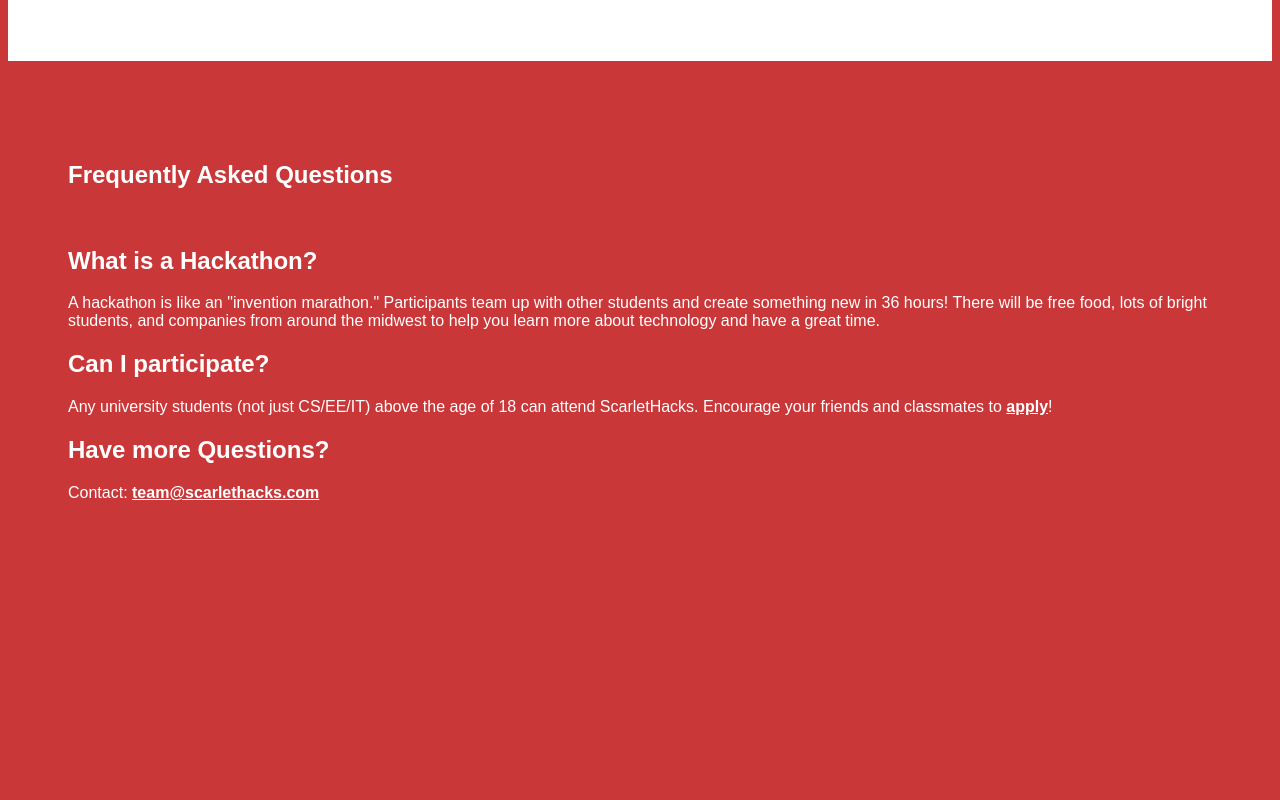
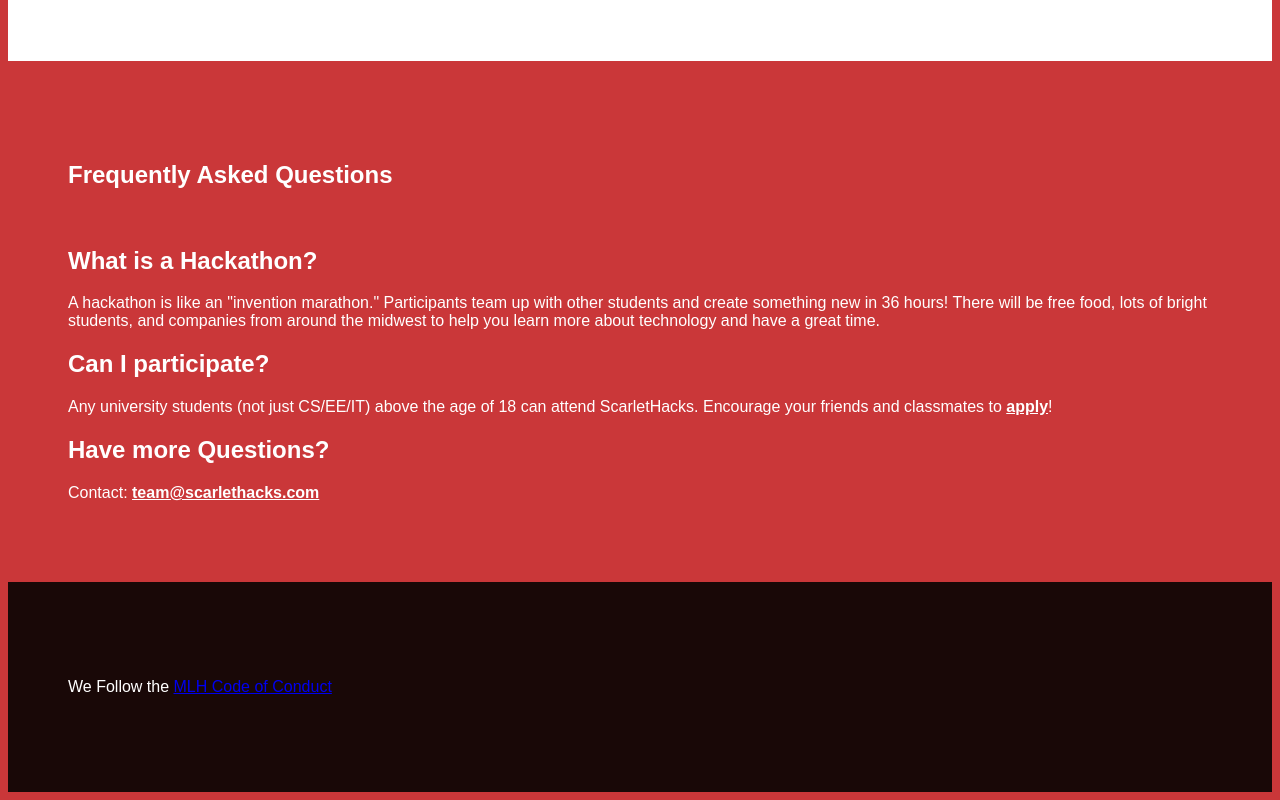
Before and after one commit to scarlethacks/scarlethacks.github.io, a website with bundled scripts: page index.html in a window 1280 px wide. Shown: the part 1027-1827 px from the top of the page. Before the commit the page ends 1617 px from the top, so only its background shows below. Built offline with nearby package versions, Linux system fonts and the light colour scheme; some packages are replaced by stand-ins of ours; no server answers.

Commit message:
Added Code of Conduct link

```diff
--- a/index.html
+++ b/index.html
@@ -86,6 +86,11 @@
 				</div>
 			</div>
 		</section>
+		<section class="section panel-dark panel-fused">
+			<div class="container has-text-centered">
+				<p class="inverted">We Follow the <a href="https://static.mlh.io/docs/mlh-code-of-conduct.pdf" target="_blank">MLH Code of Conduct</a></p>
+			</div>
+		</section>
 		<a id="mlh-trust-badge" style="display:block;max-width:100px;min-width:60px;position:fixed;right:3%;top:0;width:10%;z-index:10000" href="https://mlh.io/seasons/na-2018/events?utm_source=na-2018&utm_medium=TrustBadge&utm_campaign=na-2018&utm_content=black" target="_blank" rel="noopener"><img src="https://s3.amazonaws.com/logged-assets/trust-badge/2018/black.svg" alt="Major League Hacking 2017 Hackathon Season" style="width:100%"></a>
 
 		<script type="text/javascript" src="./src/js/aframe-0.6.1.min.js"></script>
```
